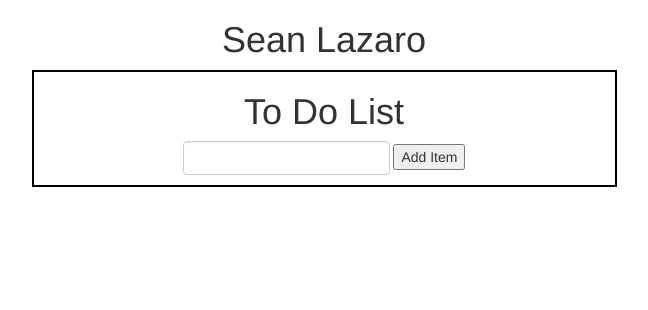
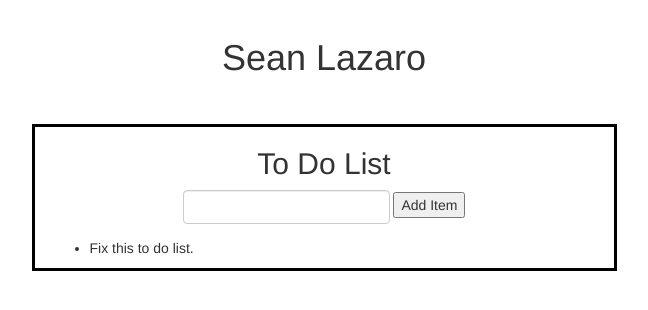
Before and after one commit to seanlazaro/seanlazaro.github.io, a plain HTML site: page index.html in a window 1280 px wide. Shown: the whole page, without its empty margins (316-964 px from the left). Drawn offline with nearby package versions, Linux system fonts and the light colour scheme.

Commit message:
we made a change

```diff
--- a/index.html
+++ b/index.html
@@ -5,7 +5,7 @@
   <meta name="viewport" content="width=device-width, initial-scale=1">
 
   <link rel="stylesheet" href="http://maxcdn.bootstrapcdn.com/bootstrap/3.3.4/css/bootstrap.min.css">
-  <link rel="stylesheet" href="stylesheet.css">
+  <link rel="stylesheet" href="style.css">
 
   <title>Sean Lazaro</title>
 </head>
@@ -15,13 +15,14 @@
 
 <div class="container">
   <div class="row">
-    <div class="col-md-6 col-md-offset-3" id="mainBlock">
-      <h1>To Do List</h1>
-      <form role="form" class="form-inline">
+    <div class="col-md-6 col-md-offset-3" id="mainCol">
+      <h2>To Do List</h2>
+      <form role="form" class="form-inline" id="mainForm">
         <input type="text" name="addedItem" class="form-control">
-        <button id="addItemBtn">Add Item</button>
+        <button type="button" id="addItemBtn">Add Item</button>
       </form>
-      <ul>
+      <ul id="toDoList">
+        <li>Fix this to do list.</li>
       </ul>
     </div>
   </div>
--- a/script.js
+++ b/script.js
@@ -1,5 +1,5 @@
 $(document).ready(function(){
   $("#addItemBtn").click(function(){
-    $("#mainBlock").append($("input[name=addedItem]").val());
+    $("#toDoList").append('<li>' + $("input[name=addedItem]").val() + '</li>');
   });
 });
--- /dev/null
+++ b/style.css
@@ -0,0 +1,18 @@
+h1{
+  text-align:center;
+  padding-top:0.5em;
+  padding-bottom:1em;
+}
+
+#mainCol{
+  border:solid black;
+}
+
+h2{
+  text-align:center;
+}
+
+#mainForm{
+  text-align:center;
+  margin-bottom:1em;
+}
```
